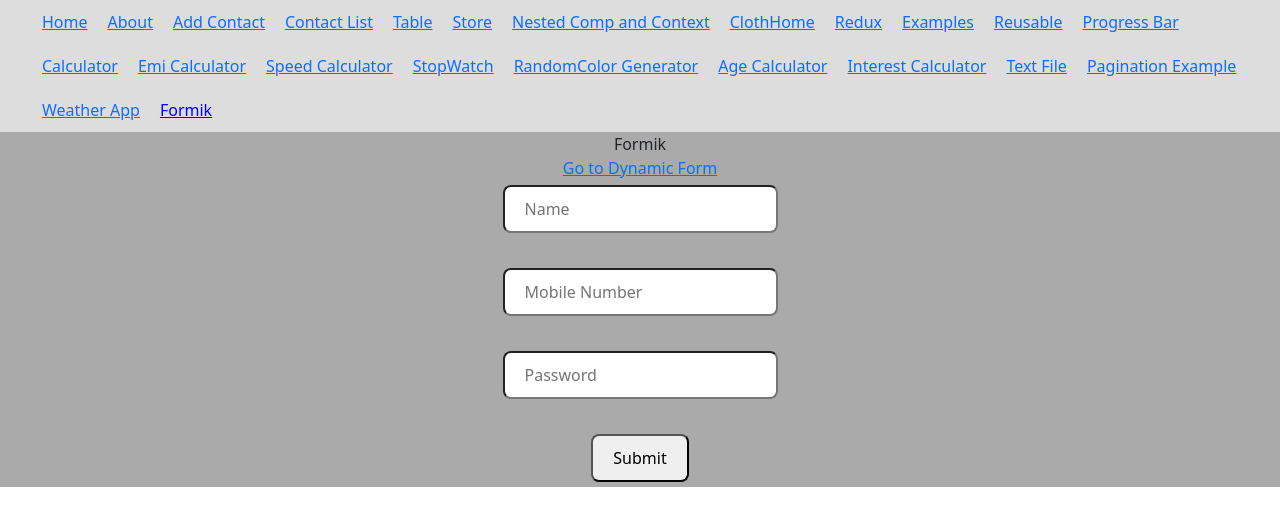
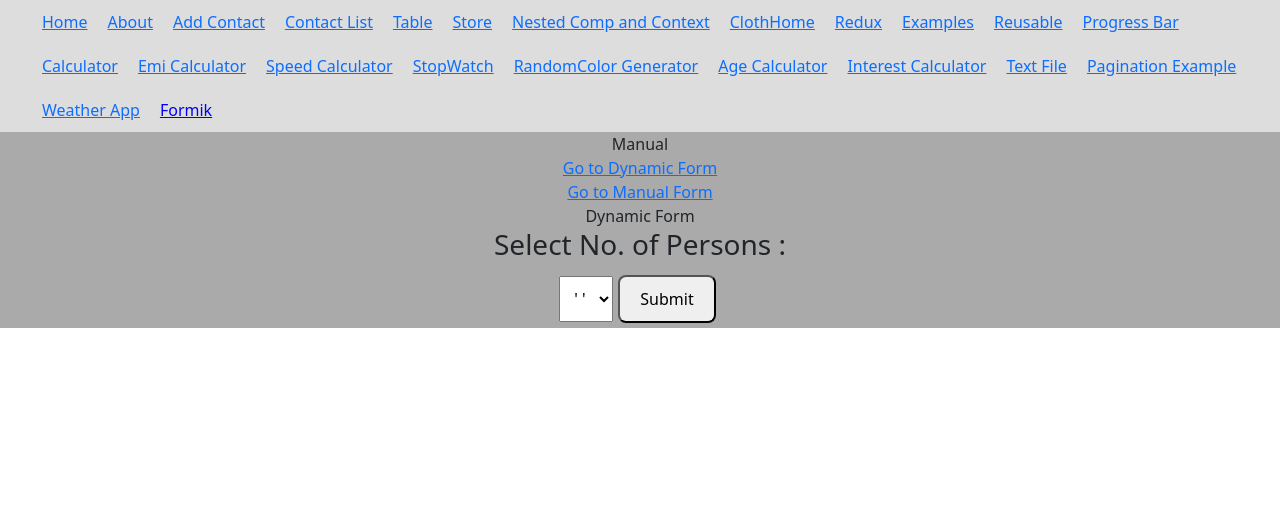
Before and after one commit to nareshb7/react-1, a React (Create React App) app: page /formik/dynamicform in a window 1280 px wide. Shown: the top 526 px of the page. Built offline with nearby package versions, Linux system fonts and the light colour scheme.

Commit message:
Dynamic Form Updated

```diff
--- a/src/RoutesComp.js
+++ b/src/RoutesComp.js
@@ -31,6 +31,7 @@ import WeatherMain from './components/weatherApp/WeatherMain';
 import Welcome from './components/weatherApp/Welcome';
 import FormikEx from './components/formik/FormikEx'
 import DynamicForm from './components/formik/dynamicForm/DynamicForm'
+import ManualForm from './components/formik/ManualForm'
 
 const RoutesComp = () => {
   return (
@@ -71,6 +72,7 @@ const RoutesComp = () => {
         </Route>
         <Route path='formik' element={<FormikEx />} >
           <Route path='dynamicform' element={<DynamicForm />} />
+          <Route path='manualform' element ={<ManualForm />} />
         </Route>
       </Routes>
     </div>
--- a/src/components/formik/FormikEx.js
+++ b/src/components/formik/FormikEx.js
@@ -1,64 +1,20 @@
-import React from 'react';
-import { Formik, Form, Field, ErrorMessage } from 'formik';
-import { Link } from 'react-router-dom';
+import React from 'react'
+import {Link, Outlet} from 'react-router-dom'
 
-const FormikEx = () => {
-  const handleSubmit = (value) => {
-    console.log(value, 'value');
-    alert('Submitted, Check Console');
-  };
-  const validateFunc = ({ name, mobile, password }) => {
-    let obj = { name: '', mobile: '', password: '' };
-    if (!mobile.match(/^[\d]{10}$/)) {
-      obj.mobile = '10 digits';
-    }
-    if (name.length < 3) {
-      obj.name = 'Min. 3 Characters';
-    }
-    const psdPattern = /^[\d]{8,}$/;
-    if (!password.match(psdPattern)) {
-      obj.password = 'Min 8 digits required';
-    }
-    return obj;
-  };
+const FormikEx =()=> {
   return (
     <div>
-      Formik
+      Manual
       <div>
         <Link to="dynamicform">Go to Dynamic Form </Link>
       </div>
-      <Formik
-        initialValues={{ name: '', mobile: '', password: '' }}
-        onSubmit={handleSubmit}
-        validate={validateFunc}
-      >
-        {({ errors, touched }) => (
-          <Form>
-            <div>
-              <Field type="text" name="name" placeholder="Name" />
-              <div style={{ height: '25px' }}>
-                {touched.name && errors.name}
-              </div>
-            </div>
-            <div>
-              <Field type="text" name="mobile" placeholder="Mobile Number" />
-              <ErrorMessage name="mobile" component="div" />
-              <div style={{ height: '25px' }}>
-                {' '}
-                {touched.mobile && errors.mobile}
-              </div>
-            </div>
-            <div>
-              <Field type="text" name="password" placeholder="Password" />
-              <div style={{ height: '25px' }}>
-                {touched.password && errors.password}
-              </div>
-            </div>
-            <button type="submit">Submit</button>
-          </Form>
-        )}
-      </Formik>
+      <div>
+        <Link to="manualform">Go to Manual Form </Link>
+      </div>
+      <div>
+        <Outlet />
+      </div>
     </div>
-  );
-};
-export default FormikEx;
+  )
+}
+export default FormikEx
--- /dev/null
+++ b/src/components/formik/ManualForm.js
@@ -0,0 +1,60 @@
+import React from 'react';
+import { Formik, Form, Field, ErrorMessage } from 'formik';
+
+const ManualForm = () => {
+  const validateFunc = ({ name, mobile, password }) => {
+    let obj = { name: '', mobile: '', password: '' };
+    if (!mobile.match(/^[\d]{10}$/)) {
+      obj.mobile = '10 digits';
+    }
+    if (name.length < 3) {
+      obj.name = 'Min. 3 Characters';
+    }
+    const psdPattern = /^[\d]{8,}$/;
+    if (!password.match(psdPattern)) {
+      obj.password = 'Min 8 digits required';
+    }
+    return obj;
+  };
+  const handleSubmit = (value) => {
+    console.log(value, 'value');
+    alert('Submitted, Check Console');
+  };
+  return (
+    <div>
+      <h2>Manual Form : </h2>
+
+      <Formik
+        initialValues={{ name: '', mobile: '', password: '' }}
+        onSubmit={handleSubmit}
+        validate={validateFunc}
+      >
+        {({ errors, touched }) => (
+          <Form>
+            <div>
+              <Field type="text" name="name" placeholder="Name" />
+              <div style={{ height: '25px' }}>
+                {touched.name && errors.name}
+              </div>
+            </div>
+            <div>
+              <Field type="text" name="mobile" placeholder="Mobile Number" />
+              <div style={{ height: '25px' }}>
+                {' '}
+                {touched.mobile && errors.mobile}
+              </div>
+            </div>
+            <div>
+              <Field type="text" name="password" placeholder="Password" />
+              <div style={{ height: '25px' }}>
+                {touched.password && errors.password}
+              </div>
+            </div>
+            <button type="submit">Submit</button>
+          </Form>
+        )}
+      </Formik>
+    </div>
+  );
+};
+export default ManualForm;
--- a/src/components/formik/dynamicForm/DynamicForm.js
+++ b/src/components/formik/dynamicForm/DynamicForm.js
@@ -1,29 +1,79 @@
 import React from 'react';
-import { Formik, Form, Field } from 'formik';
+import { Formik, Form, Field, FieldArray } from 'formik';
 
 const DynamicForm = () => {
-  const submitFunc =()=> {
-    alert('submitted')
-  }
-  return <div>Dynamic Form
-    <Formik intialValues={{name:'', locatiom:''}} onSubmit={submitFunc}>
-      {
-        ({errors, values, setValues, touched})=> (
+
+  const submitFunc = (fields) => {
+    alert('SUCCESS!! :-)\n\n' + JSON.stringify(fields, null, 4));
+  };
+
+  const handleChange = (e, values, setValues, field) => {
+    const persons = [...values.persons];
+    const numberOfPersons = e.target.value || 0;
+    console.log(numberOfPersons, 'nop');
+    const previousNumber = parseInt(field.value || '0');
+    if (previousNumber < numberOfPersons) {
+      for (let i = previousNumber; i < numberOfPersons; i++) {
+        persons.push({ name: '', location: '' });
+      }
+    } else {
+      for (let i = previousNumber; i >= numberOfPersons; i--) {
+        persons.splice(i, 1);
+      }
+    }
+    console.log(persons, 'persons');
+    setValues({ ...values, persons });
+    field.onChange(e);
+  };
+  return (
+    <div>
+      Dynamic Form
+      <Formik
+        initialValues={{ numberOfPersons: '', persons: [] }}
+        onSubmit={submitFunc}
+      >
+        {({ errors, values, setValues, touched }) => (
           <Form>
-            <Field name='numberOfPersons'>
-              {
-                <select>
-                  <option></option>
-                  {
-                    [1,2,3,4,5].map((i, idx)=> <option key={idx} value={i}>{i}</option>)
-                  }
+            <h3>Select No. of Persons :</h3>
+            <Field name="numberOfPersons">
+              {({ field }) => (
+                <select
+                  {...field}
+                  onChange={(e) => handleChange(e, values, setValues, field)}
+                  style={{padding:'10px'}}
+                >
+                  <option> ' '</option>
+                  {[1, 2, 3, 4, 5].map((i, idx) => (
+                    <option key={idx} value={i}>
+                      {i}
+                    </option>
+                  ))}
                 </select>
+              )}
+            </Field>
+            <FieldArray>
+              {() =>
+                values.persons.map((val, idx) => {
+                  return (
+                    <div key={idx} style={{ margin: '10px' }}>
+                      <Field
+                        name={`tickets.${idx}.name`}
+                        placeholder="Enter Name"
+                      />
+                      <Field
+                        name={`tickets.${idx}.location`}
+                        placeholder="Enter Location"
+                      />
+                    </div>
+                  );
+                })
               }
-            </Field>
+            </FieldArray>
+            <button type='submit'>Submit </button>
           </Form>
-        )
-      }
-    </Formik>
-  </div>;
+        )}
+      </Formik>
+    </div>
+  );
 };
 export default DynamicForm;
```
